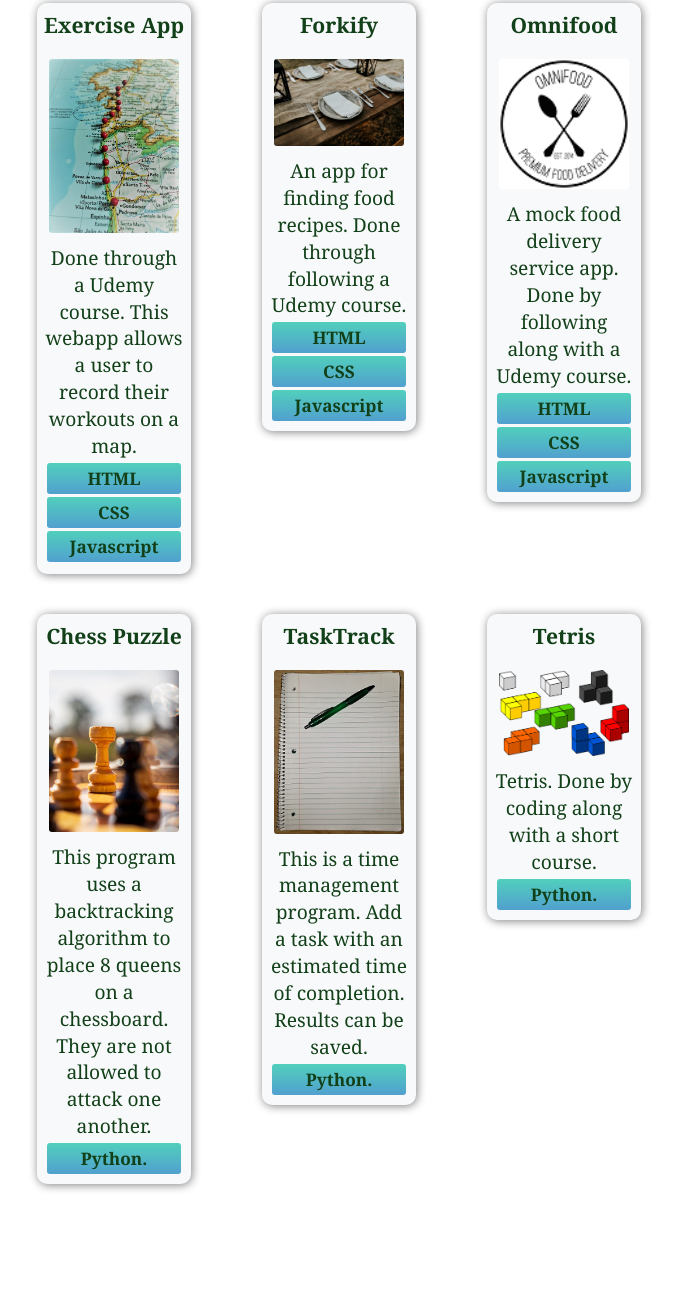
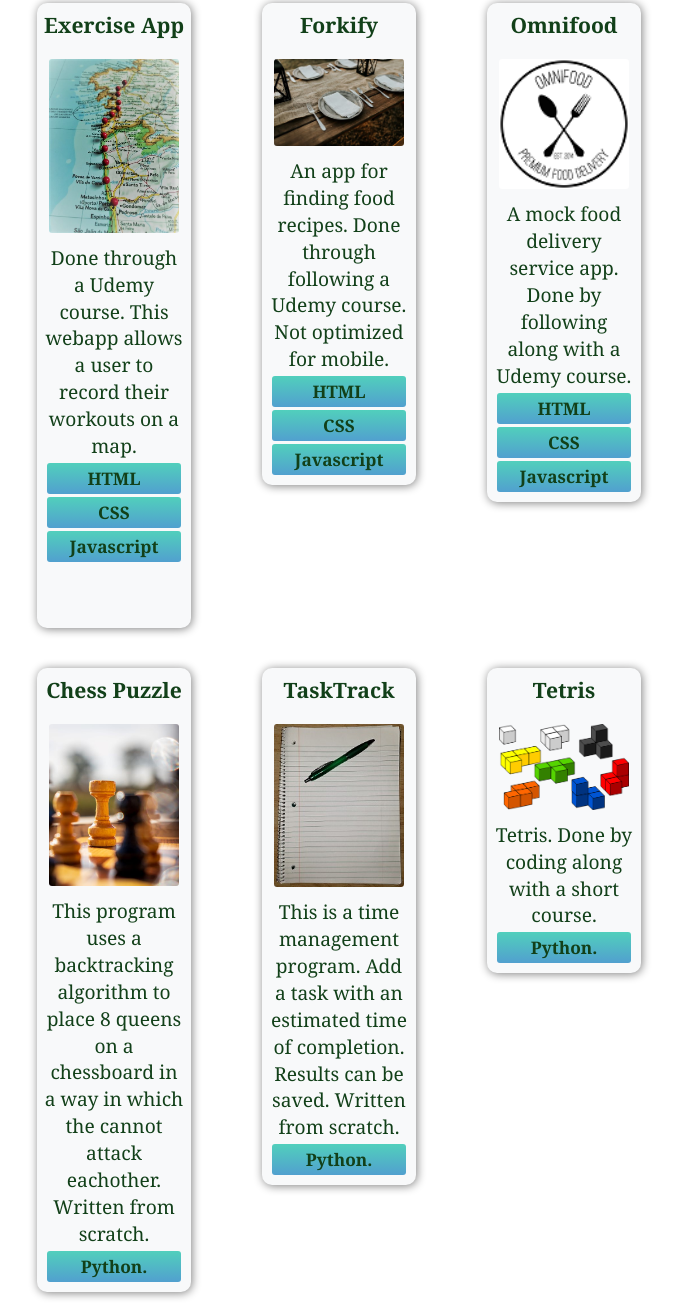
Before and after one commit to scotteifel/MySite, a website built with Parcel: page index.html in a window 1280 px wide. Shown: the part 942-2254 px from the top of the page, without its empty margins (301-980 px from the left). Built offline with nearby package versions, Linux system fonts and the light colour scheme; a web font is replaced by a local one.

Commit message:
Updated a project description

```diff
--- a/index.html
+++ b/index.html
@@ -82,7 +82,7 @@
               class="project--thumb" />
             <p>
               An app for finding food recipes. Done through following a Udemy
-              course.
+              course. Not optimized for mobile.
             </p>
             <h5>HTML</h5>
             <h5>CSS</h5>
@@ -111,7 +111,7 @@
               class="project--thumb" />
             <p>
               This program uses a backtracking algorithm to place 8 queens on
-              a chessboard. They are not allowed to attack one another.
+              a chessboard in a way in which the cannot attack eachother. Written from scratch.
             </p>
             <h5>Python.</h5>
             <!-- <a href="tasktrack.zip" target="blank">Download</a> -->
@@ -124,7 +124,7 @@
             <img src="src/img/task_track.png" alt="Photo by Glenn Carstens-Peters on Unsplash" class="project--thumb" />
             <p>
               This is a time management program. Add a task with an estimated
-              time of completion. Results can be saved.
+              time of completion. Results can be saved. Written from scratch.
             </p>
             <h5>Python.</h5>
             <!-- <a href="src/programs/tasktrack.zip" target="blank">Download</a> -->
```
